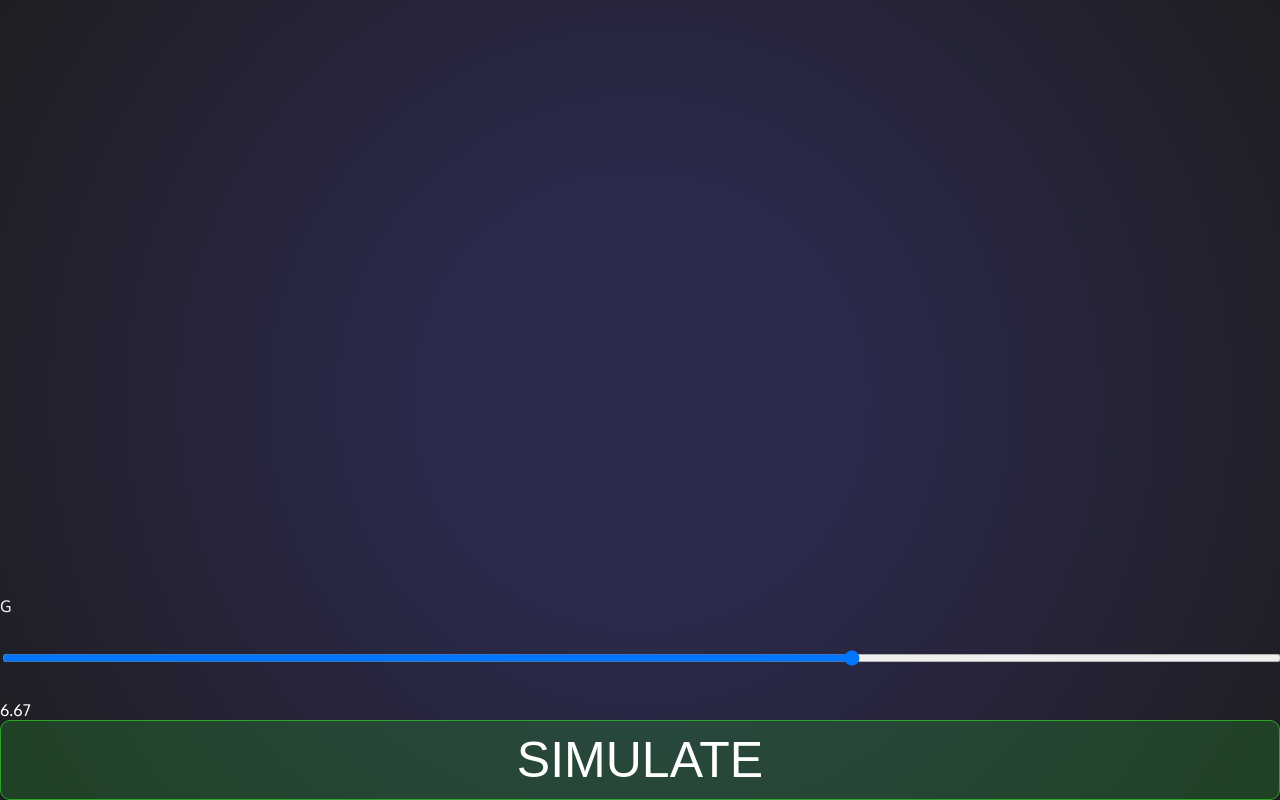
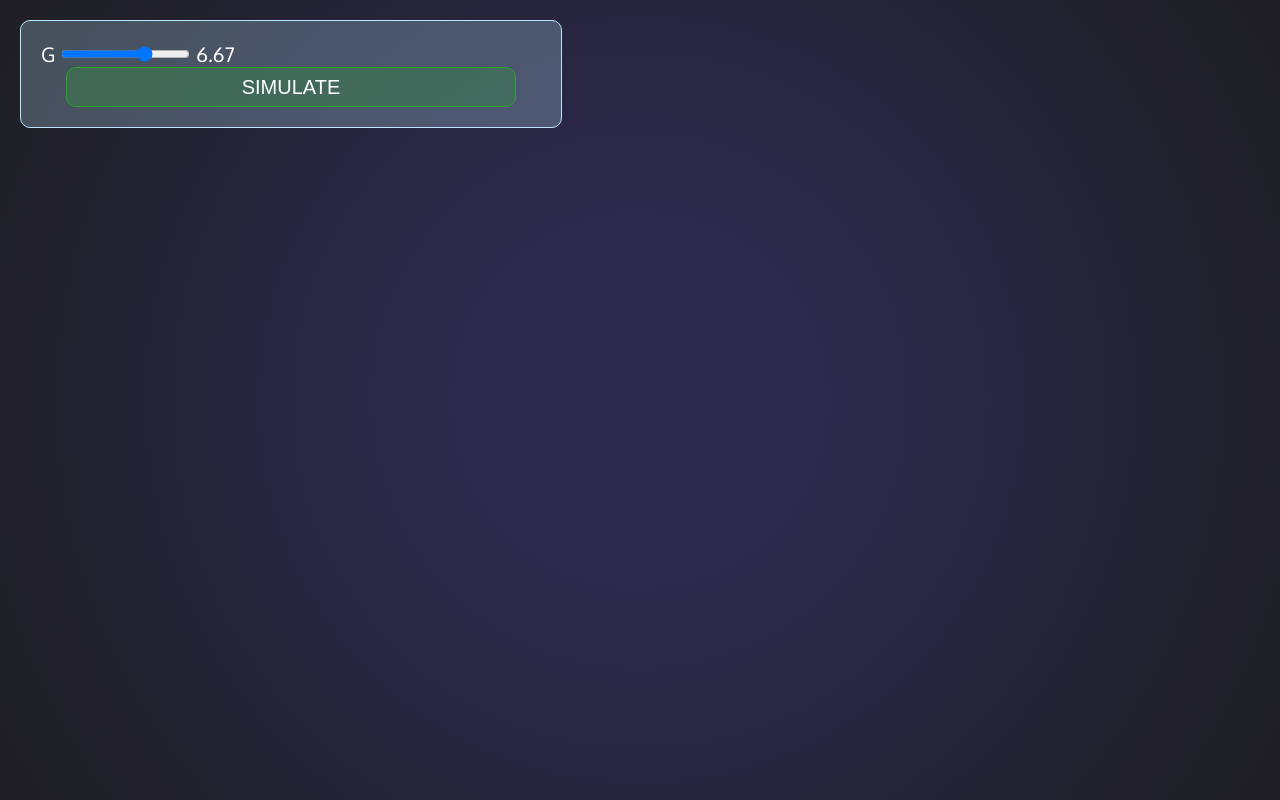
Before and after one commit to brysonnoble/brysonnoble.github.io, a PHP site: the page made by Programming Projects/Gravity Simulator/index.html in a window 1280 px wide. Run offline with PHP 8.4, Linux system fonts and the light colour scheme.

Commit message:
Update styles.css

```diff
--- a/Programming Projects/Gravity Simulator/styles.css
+++ b/Programming Projects/Gravity Simulator/styles.css
@@ -14,7 +14,7 @@ body {
   display: flex;
   justify-content: center;
   align-items: center;
-  color: black; /* Color for the mass number */
+  color: black;
   font-size: 12px;
 }
 
@@ -22,18 +22,33 @@ body {
   font-weight: bold;
 }
 
-
 #controlPanel {
   position: absolute;
-  bottom: 0;
-  width: fit-content;
+  top: 0;
+  left: 0;
+  width: 500px;
+  background-color: rgb(186, 231, 255, 0.25);
+  border: 1px solid rgb(186, 231, 255);
+  border-radius: 10px;
+  padding: 20px;
+  margin: 20px
 }
 
-#controlPanel > input {
-  width: 100vw;
-  height: 80px;
+#controlPanel > span {
+  font-size: 20px;
+}
+
+#gravAdjust {
+  cursor: pointer;
+}
+
+#controlPanel > input[type=button] {
+  position: relative;
+  left: 5%;
+  width: 90%;
+  height: 40px;
   color: white;
-  font-size: 50px;
+  font-size: 20px;
   background-color: rgb(42, 168, 42, 0.25);
   border: 1px solid rgb(42, 168, 42);
   border-radius: 10px;
@@ -41,7 +56,7 @@ body {
   transition: .3s;
 }
 
-#controlPanel > input:hover {
+#controlPanel > input[type=button]:hover {
   background-color: rgb(0, 255, 0, 0.25);
   border: 1px solid rgb(0, 255, 0);
 }
```
